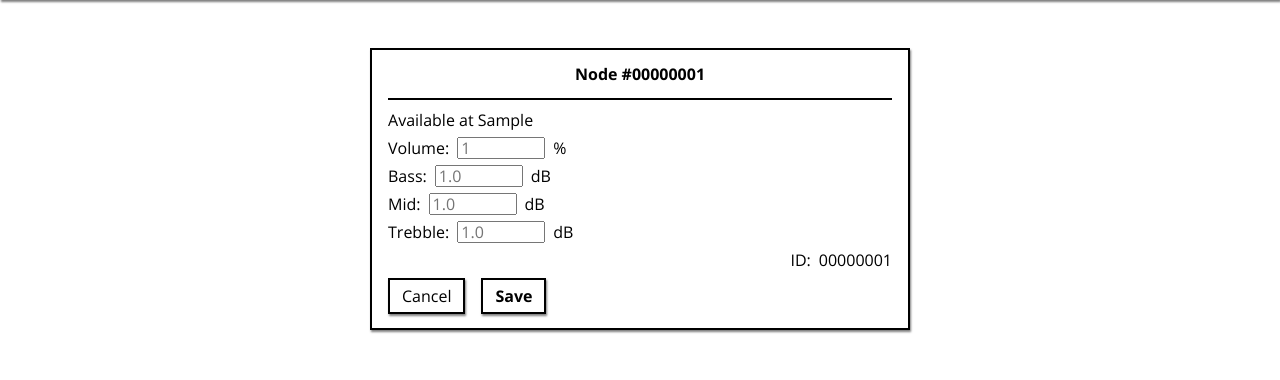
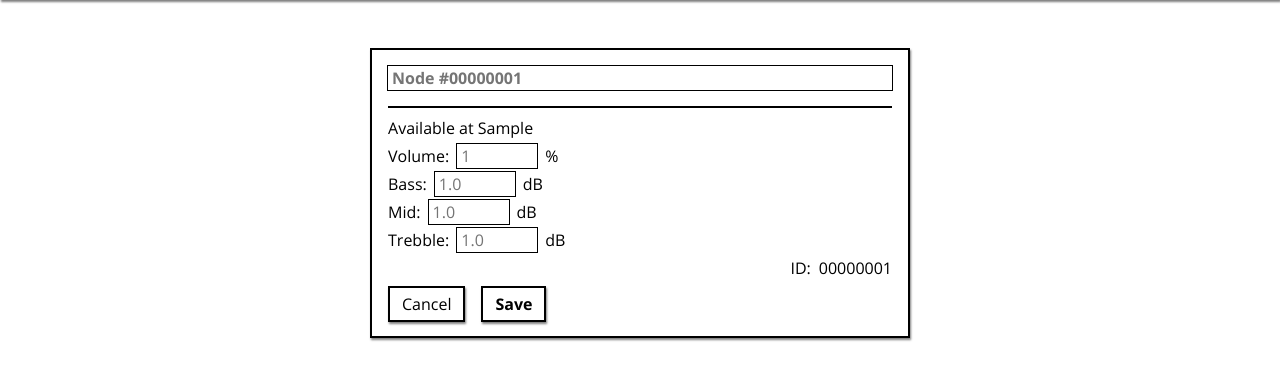
Before and after one commit to matlagp/bass, a Flask app: page /nodes/1/edit/ in a window 1280 px wide. Shown: the part 142-522 px from the top of the page. Run offline with Flask 2, Linux system fonts and the light colour scheme; tables that the repository leaves empty hold one stand-in row (values such as "Sample post").

Commit message:
Add placeholder name setting

```diff
--- a/server/app/__init__.py
+++ b/server/app/__init__.py
@@ -45,6 +45,9 @@ def nodes_update(node_id=0):
             errors[comment.lower()] = f"should be between {min_value} and {max_value}"
             return False
         return True
+
+    if (request.values['name']):
+        node.name = request.values['name']
 
     if (request.values['volume']):
         try:
--- a/server/app/models.py
+++ b/server/app/models.py
@@ -17,3 +17,7 @@ class Node:
     @property
     def name(self):
         return f"Node #{self.hex_id}"
+
+    @name.setter
+    def name(self, new_name):
+        print(new_name)
--- a/server/app/static/styles.css
+++ b/server/app/static/styles.css
@@ -126,9 +126,12 @@ iframe {
 }
 
 .node-name {
-    text-align: center;
+    display: flex;
+    align-items: center;
+    justify-content: center;
     width: 100%;
     font-weight: bold;
+    height: 1.5rem;
     padding-bottom: 1rem;
     border-bottom: 2px solid black;
 }
@@ -145,9 +148,26 @@ iframe {
 
 input[type="text"] {
     width: 5rem;
-    height: 1rem;
-    margin-top: -0.2rem;
-    margin-bottom: -0.2rem;
+    box-sizing: border-box;
+    height: 1.5rem;
+    margin-top: -0.25rem;
+    margin-bottom: -0.25rem;
+    box-shadow: 0 0 0 1px black;
+    border: none;
+    outline: none;
+    padding-left: 0.25rem;
+    padding-right: 0.25rem;
+}
+
+input[type="text"]:active, input[type="text"]:focus {
+    box-shadow: 0 0 0 2px black;
+    outline: none;
+}
+
+input[type="text"].node-name-input {
+    width: 100%;
+    box-sizing: border-box;
+    height: 1.5rem;
 }
 
 .node-buttons {
--- a/server/app/templates/nodes/index.html
+++ b/server/app/templates/nodes/index.html
@@ -10,10 +10,9 @@ Nodes
   {% for node in nodes %}
   {% if edited_node and edited_node.id == node.id %}
   <form action="/nodes/{{ node.id }}/" method="POST" class="node node-edited {% if node.ip == "0" %} node-unavailable {% endif %}">
-    <!-- <div class="node-name"> -->
-      <!--   <input class="node-name" value="{{node.name}}"> -->
-      <!-- </div> -->
-    <p class="node-name">{{ node.name }}</p>
+    <div class="node-name">
+      <input id="name" name="name" type="text" placeholder="{{node.name}}" value="{{ unsaved.get('name') is not none and unsaved['name'] or '' }}" class="node-name-input">
+    </div>
     {% if edited_node.ip != "0" %}
     <p>Available at {{ edited_node.ip }}</p>
     {% else %}
```
